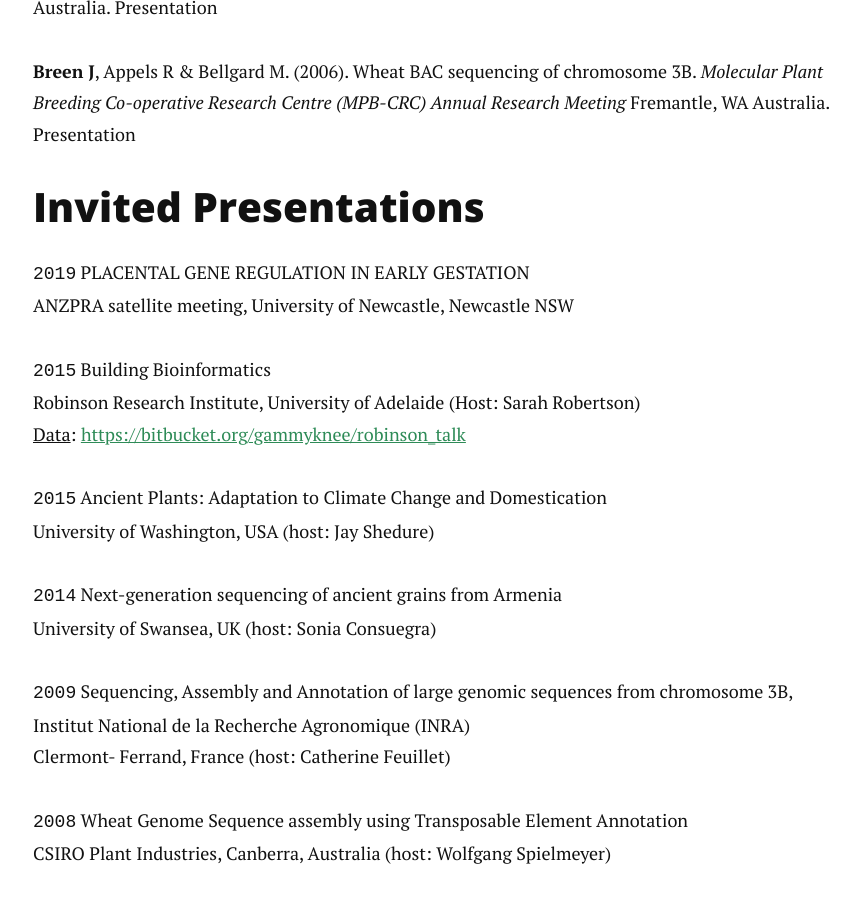
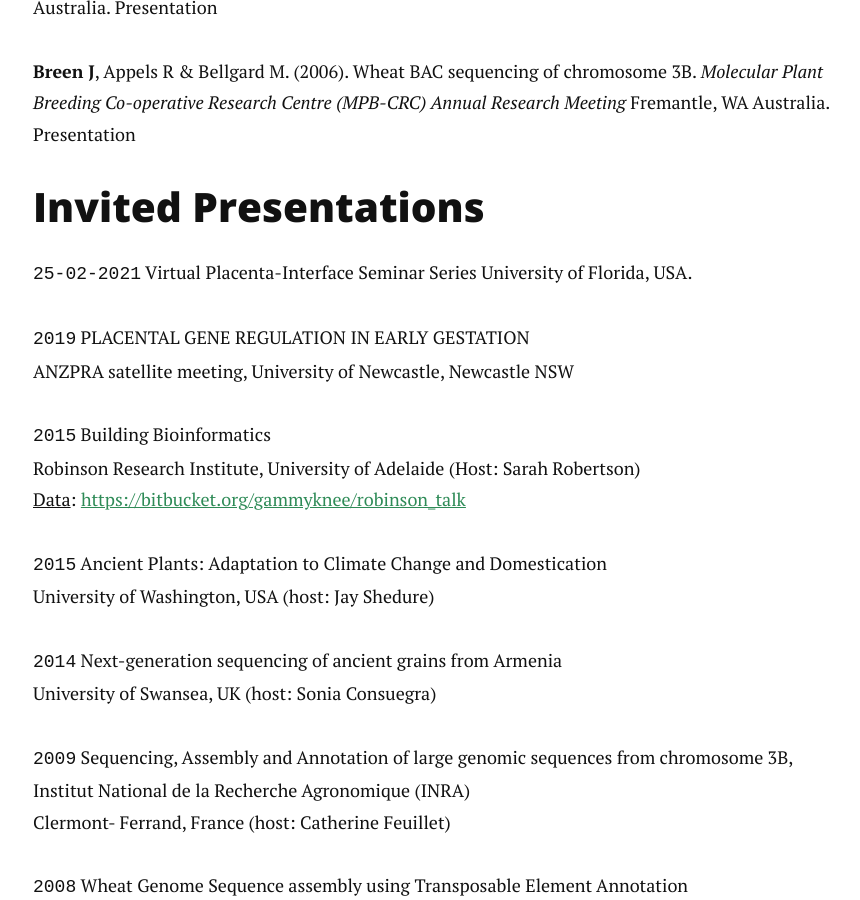
Before and after one commit to jimmybgammyknee/jimmybgammyknee.github.io, a Jekyll site: the page built from cv.md, in a window 1280 px wide and 900 px high, scrolled down 18874 px. Shown: the whole window, without its empty margins (207-1067 px from the left). Built offline with Jekyll 4.4.1, drawn with Linux system fonts in a browser that asks for light colours; nearby versions of some CDN libraries.

Commit message:
Update cv.md

```diff
--- a/cv.md
+++ b/cv.md
@@ -338,6 +338,10 @@ Mayne BT, Leemaqz S, Buckberry S, Rodriguez Lopez CM, Roberts CT, Bianco-Miotto
 
 ## Invited Presentations
 
+`25-02-2021`
+Virtual Placenta-Interface Seminar Series
+University of Florida, USA.
+
 `2019`
 PLACENTAL GENE REGULATION IN EARLY GESTATION<br>
 ANZPRA satellite meeting, University of Newcastle, Newcastle NSW<br>
```
